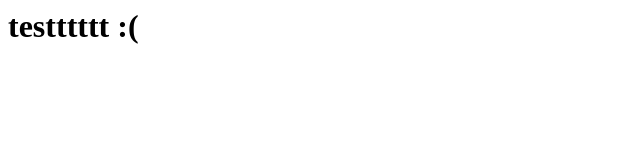
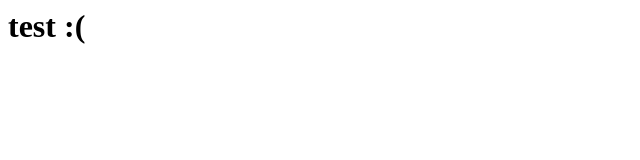
Before and after one commit to anindyoo/simple-ci-cid, a website: page index.html in a window 1280 px wide. Shown: the full height of the page, 0-640 px from the left. Drawn offline with Linux system fonts and the light colour scheme.

Commit message:
edited index.html again pt2

```diff
--- a/index.html
+++ b/index.html
@@ -1,5 +1,5 @@
 <div>
     <h1>
-        testttttt :(
+        test :(
     </h1>
 </div>
```
